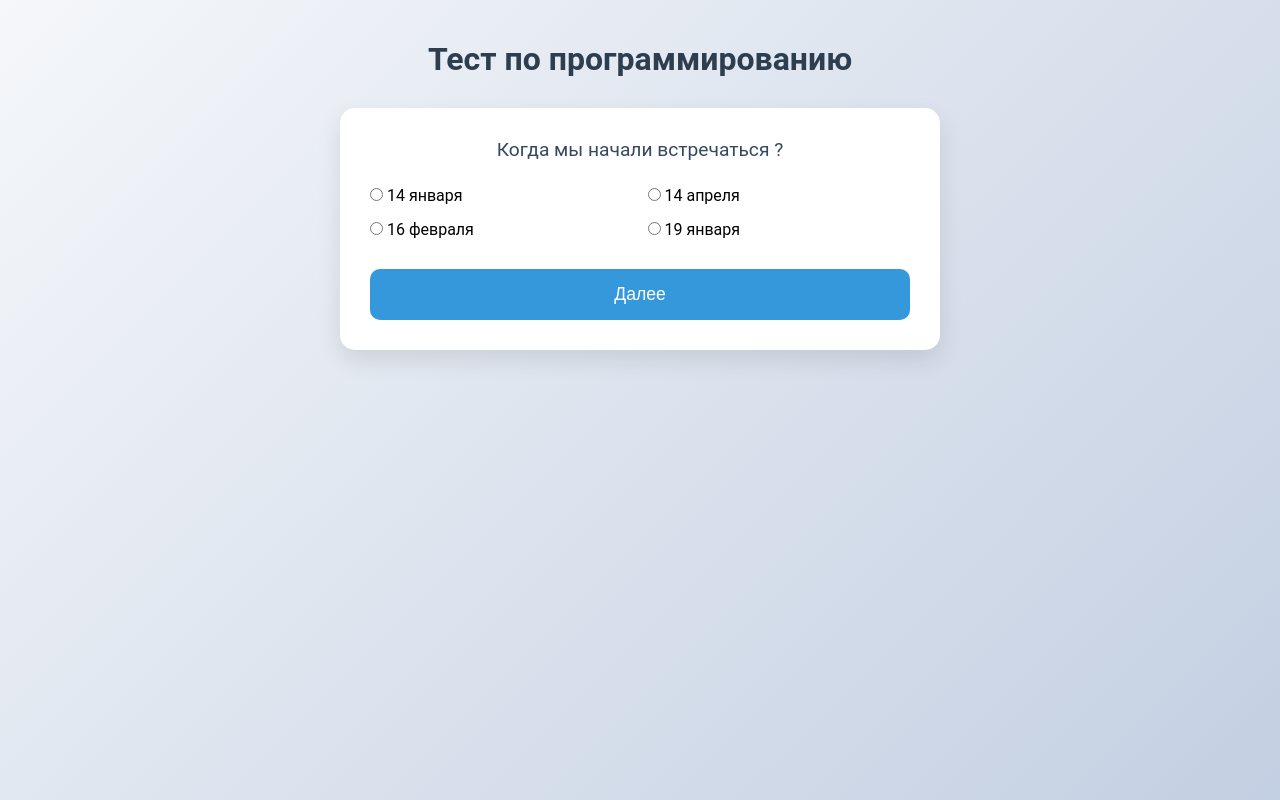
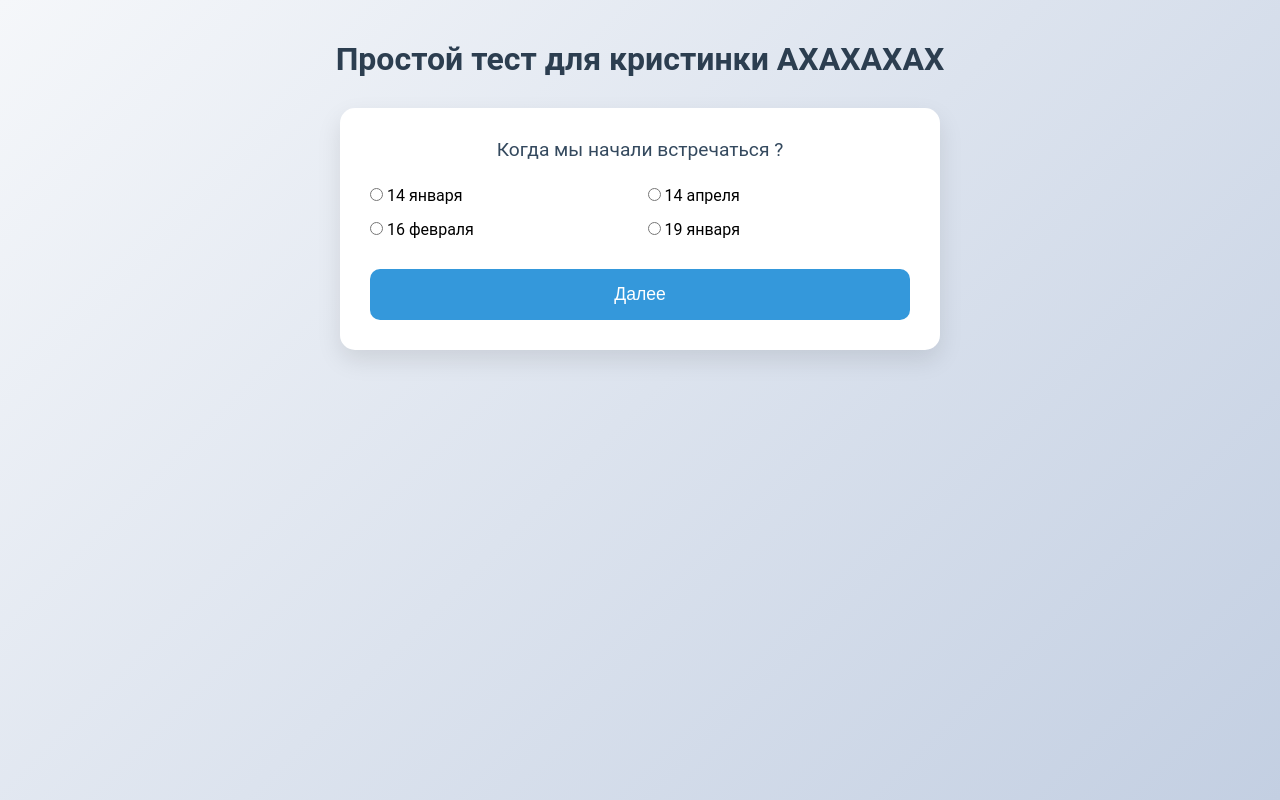
Before and after one commit to Matvejafweb/Matvejafweb.github.io, a plain HTML site: page index.html in a window 1280 px wide. Drawn offline with Linux system fonts and the light colour scheme.

Commit message:
Update index.html

```diff
--- a/index.html
+++ b/index.html
@@ -125,7 +125,7 @@
     </style>
 </head>
 <body>
-    <h1>Тест по программированию</h1>
+    <h1>Простой тест для кристинки АХАХАХАХ</h1>
 
     <div class="quiz-container" id="quiz">
         <div class="question" id="question"></div>
@@ -137,4 +137,5 @@
 
     <script src="script.js"></script>
 </body>
+
 </html>
```
